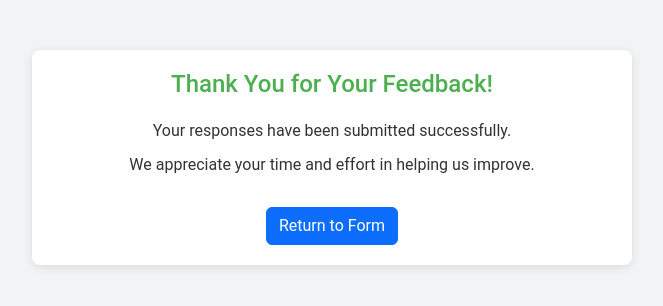
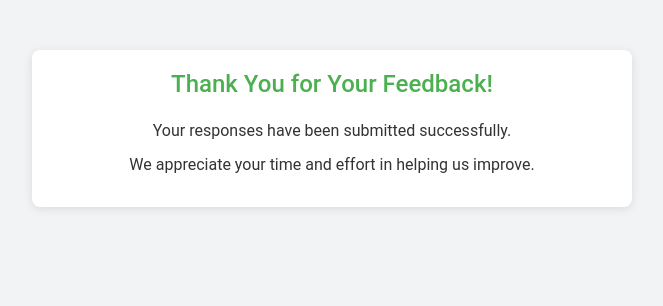
Before and after one commit to venkatesh2005/feedback-system, a Flask app: page /thank_you/1 in a window 1280 px wide. Shown: the top 306 px of the page, without its empty margins (308-971 px from the left). Run offline with Flask 3, Linux system fonts and the light colour scheme.

Commit message:
Update thank_you.html

```diff
--- a/templates/thank_you.html
+++ b/templates/thank_you.html
@@ -36,10 +36,6 @@
         margin-bottom: 10px;
         color: #333;
       }
-
-      .btn {
-        margin-top: 20px;
-      }
     </style>
   </head>
   <body>
@@ -47,7 +43,6 @@
       <h1>Thank You for Your Feedback!</h1>
       <p>Your responses have been submitted successfully.</p>
       <p>We appreciate your time and effort in helping us improve.</p>
-      <a href="{{ url_for('feedback_form', form_id=form_id) }}" class="btn btn-primary">Return to Form</a>
     </div>
   </body>
 </html>
```
